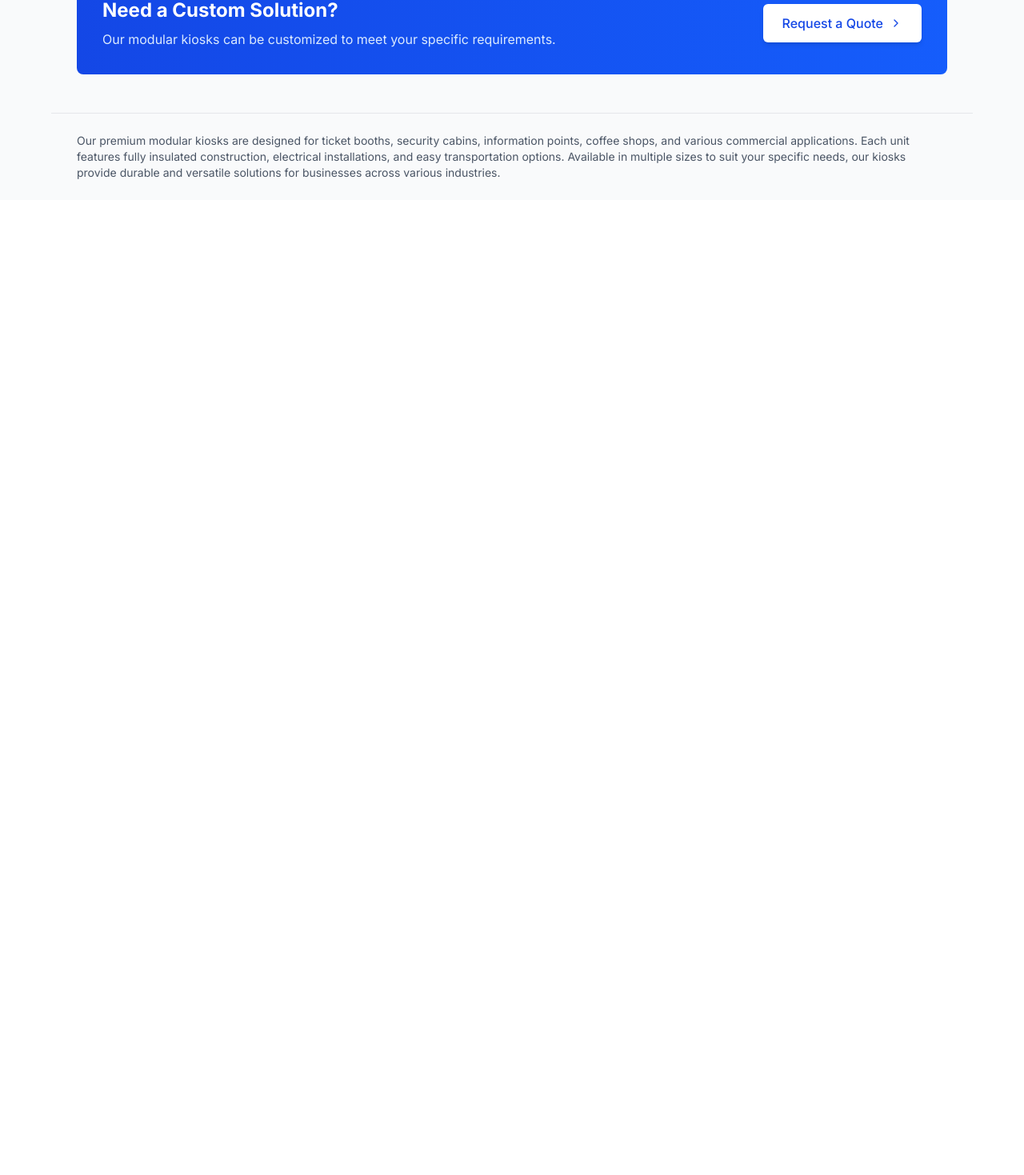
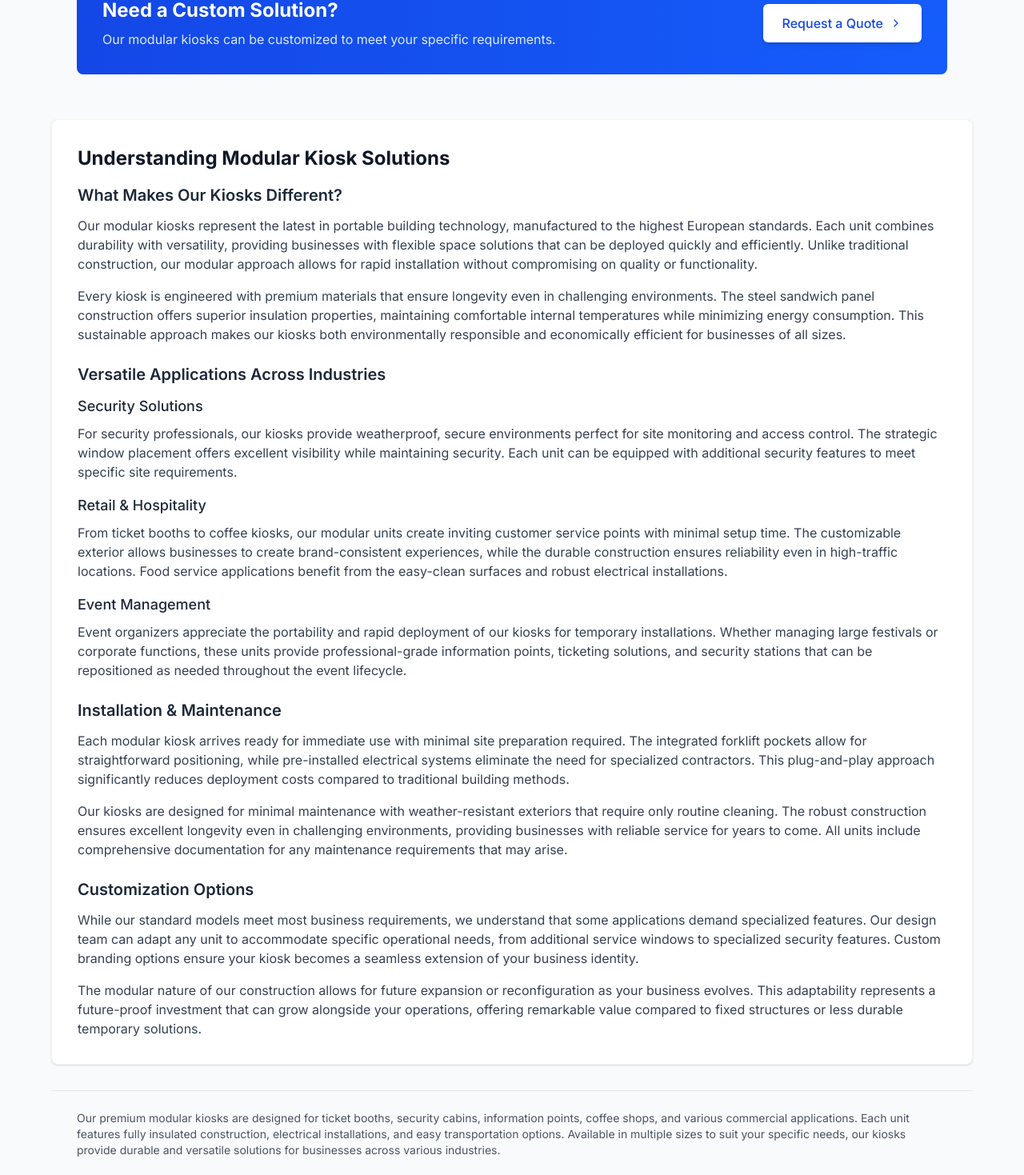
Before and after one commit to KO2112/KioskForm, a Next.js app: page /kiosks in a window 1280 px wide. Shown: the part 1493-2962 px from the top of the page at 80% size. Before the commit the page ends 1743 px from the top, so only its background shows below. Built offline with nearby package versions, Linux system fonts and the light colour scheme.

Commit message:
kiosk page change length

```diff
--- a/src/app/kiosks/KioskContent.tsx
+++ b/src/app/kiosks/KioskContent.tsx
@@ -233,6 +233,59 @@ const KiosksPage = () => {
           </div>
         </div>
       </div>
+      {/* Product Information Section - Add this before the SEO Footer Content */}
+<div className="max-w-6xl mx-auto px-4 sm:px-6 lg:px-8 py-8 bg-white rounded-lg shadow-sm border border-gray-100 mt-8 mb-8">
+  <h2 className="text-2xl font-bold text-gray-900 mb-4">Understanding Modular Kiosk Solutions</h2>
+
+  <div className="mb-6">
+    <h3 className="text-xl font-semibold text-gray-800 mb-3">What Makes Our Kiosks Different?</h3>
+    <p className="text-gray-700 mb-4">
+      Our modular kiosks represent the latest in portable building technology, manufactured to the highest European standards. Each unit combines durability with versatility, providing businesses with flexible space solutions that can be deployed quickly and efficiently. Unlike traditional construction, our modular approach allows for rapid installation without compromising on quality or functionality.
+    </p>
+    <p className="text-gray-700">
+      Every kiosk is engineered with premium materials that ensure longevity even in challenging environments. The steel sandwich panel construction offers superior insulation properties, maintaining comfortable internal temperatures while minimizing energy consumption. This sustainable approach makes our kiosks both environmentally responsible and economically efficient for businesses of all sizes.
+    </p>
+  </div>
+
+  <div className="mb-6">
+    <h3 className="text-xl font-semibold text-gray-800 mb-3">Versatile Applications Across Industries</h3>
+
+    <h4 className="text-lg font-medium text-gray-800 mb-2">Security Solutions</h4>
+    <p className="text-gray-700 mb-4">
+      For security professionals, our kiosks provide weatherproof, secure environments perfect for site monitoring and access control. The strategic window placement offers excellent visibility while maintaining security. Each unit can be equipped with additional security features to meet specific site requirements.
+    </p>
+
+    <h4 className="text-lg font-medium text-gray-800 mb-2">Retail & Hospitality</h4>
+    <p className="text-gray-700 mb-4">
+      From ticket booths to coffee kiosks, our modular units create inviting customer service points with minimal setup time. The customizable exterior allows businesses to create brand-consistent experiences, while the durable construction ensures reliability even in high-traffic locations. Food service applications benefit from the easy-clean surfaces and robust electrical installations.
+    </p>
+
+    <h4 className="text-lg font-medium text-gray-800 mb-2">Event Management</h4>
+    <p className="text-gray-700">
+      Event organizers appreciate the portability and rapid deployment of our kiosks for temporary installations. Whether managing large festivals or corporate functions, these units provide professional-grade information points, ticketing solutions, and security stations that can be repositioned as needed throughout the event lifecycle.
+    </p>
+  </div>
+
+  <div className="mb-6">
+    <h3 className="text-xl font-semibold text-gray-800 mb-3">Installation & Maintenance</h3>
+    <p className="text-gray-700 mb-4">
+      Each modular kiosk arrives ready for immediate use with minimal site preparation required. The integrated forklift pockets allow for straightforward positioning, while pre-installed electrical systems eliminate the need for specialized contractors. This plug-and-play approach significantly reduces deployment costs compared to traditional building methods.
+    </p>
+    <p className="text-gray-700">
+      Our kiosks are designed for minimal maintenance with weather-resistant exteriors that require only routine cleaning. The robust construction ensures excellent longevity even in challenging environments, providing businesses with reliable service for years to come. All units include comprehensive documentation for any maintenance requirements that may arise.
+    </p>
+  </div>
+
+  <div>
+    <h3 className="text-xl font-semibold text-gray-800 mb-3">Customization Options</h3>
+    <p className="text-gray-700 mb-4">
+      While our standard models meet most business requirements, we understand that some applications demand specialized features. Our design team can adapt any unit to accommodate specific operational needs, from additional service windows to specialized security features. Custom branding options ensure your kiosk becomes a seamless extension of your business identity.
+    </p>
+    <p className="text-gray-700">
+      The modular nature of our construction allows for future expansion or reconfiguration as your business evolves. This adaptability represents a future-proof investment that can grow alongside your operations, offering remarkable value compared to fixed structures or less durable temporary solutions.
+    </p>
+  </div>
+</div>
 
       {/* SEO Footer Content */}
       <div className="max-w-6xl mx-auto px-4 sm:px-6 lg:px-8 py-6 border-t border-gray-200 mt-6">
```
